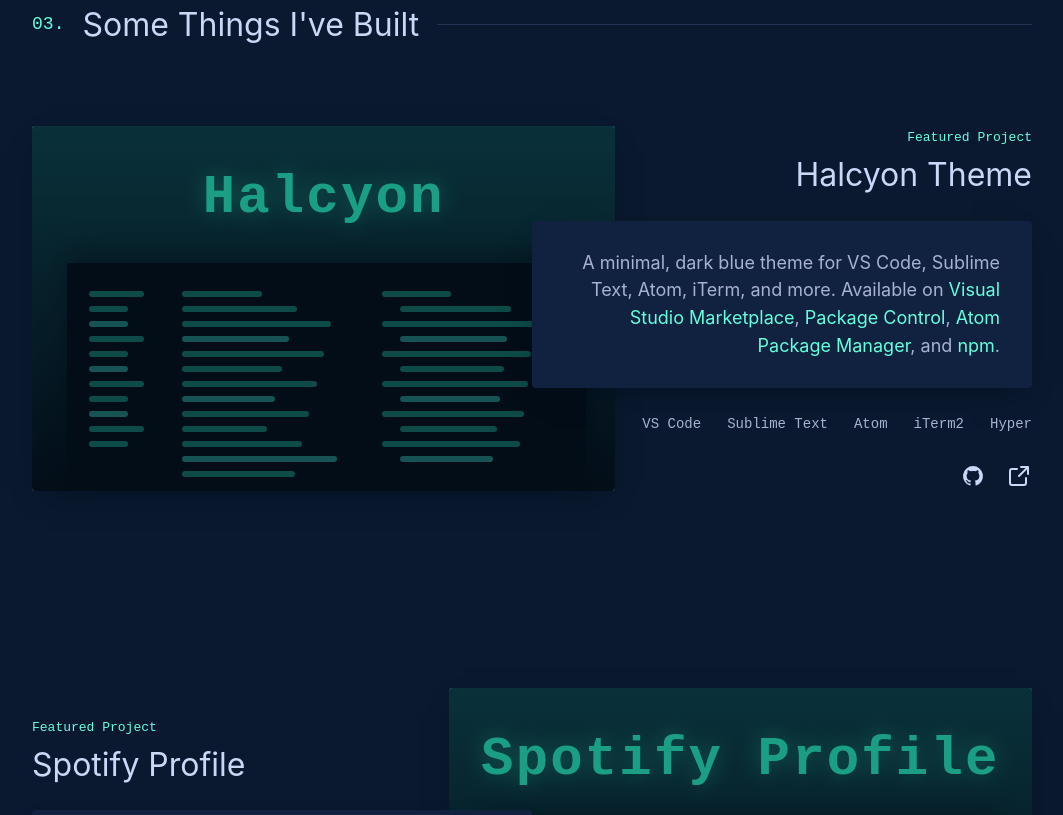
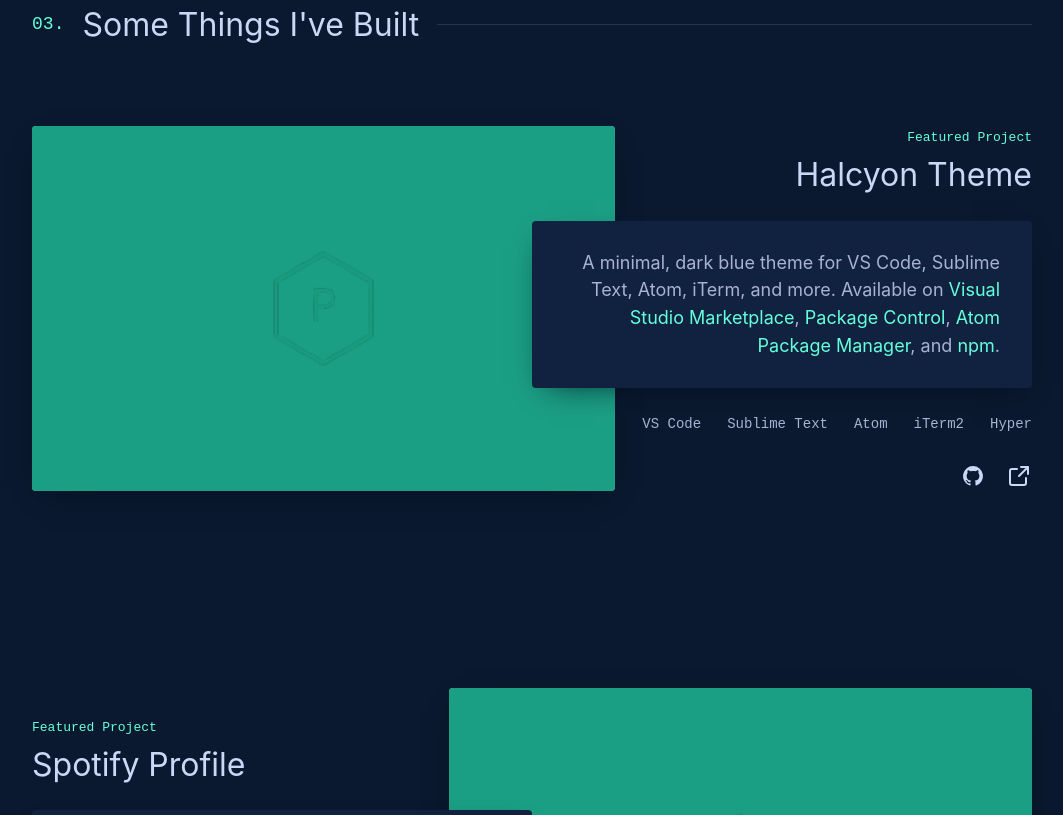
Before and after one commit to Priyesh1994/portfolio, a Next.js app: page / in a window 1280 px wide. Shown: the part 2440-3255 px from the top of the page, without its empty margins (108-1171 px from the left). Built offline with nearby package versions, Linux system fonts and the light colour scheme.

Commit message:
Use static preview image in work project cards

```diff
--- a/app/components/sections/work-section.tsx
+++ b/app/components/sections/work-section.tsx
@@ -1,4 +1,5 @@
 import { projects } from '@/app/data/site';
+import Image from 'next/image';
 
 type Project = (typeof projects)[number];
 
@@ -30,29 +31,13 @@
 
 function ProjectPreview({ project }: { project: Project }) {
   return (
-    <div className="project-preview" aria-hidden="true">
-      <div className="preview-hero">
-        <span>{project.preview.title}</span>
-        <small>{project.preview.description}</small>
-      </div>
-      <div className="preview-editor">
-        <div className="preview-sidebar">
-          {Array.from({ length: 11 }, (_, index) => (
-            <i key={index} style={{ width: `${index % 3 === 0 ? 74 : 52}%` }} />
-          ))}
-        </div>
-        <div className="preview-code">
-          {Array.from({ length: 13 }, (_, index) => (
-            <i key={index} style={{ width: `${44 + ((index * 19) % 42)}%` }} />
-          ))}
-        </div>
-        <div className="preview-code secondary">
-          {Array.from({ length: 12 }, (_, index) => (
-            <i key={index} style={{ width: `${38 + ((index * 23) % 48)}%` }} />
-          ))}
-        </div>
-      </div>
-    </div>
+    <Image
+      className="project-preview"
+      src="/logo.png"
+      alt={`${project.title} preview image`}
+      width={1200}
+      height={750}
+    />
   );
 }
 
--- a/app/globals.css
+++ b/app/globals.css
@@ -695,14 +695,11 @@
 
 .project-preview {
   position: relative;
+  display: block;
+  width: 100%;
   aspect-ratio: 16 / 10;
   min-height: 360px;
-  overflow: hidden;
-  background:
-    linear-gradient(180deg, color-mix(in srgb, var(--green) 20%, var(--light-navy)), color-mix(in srgb, var(--navy) 86%, black)),
-    var(--light-navy);
-  color: var(--green);
-  font-family: var(--font-mono);
+  object-fit: cover;
 }
 
 .preview-hero {
```
